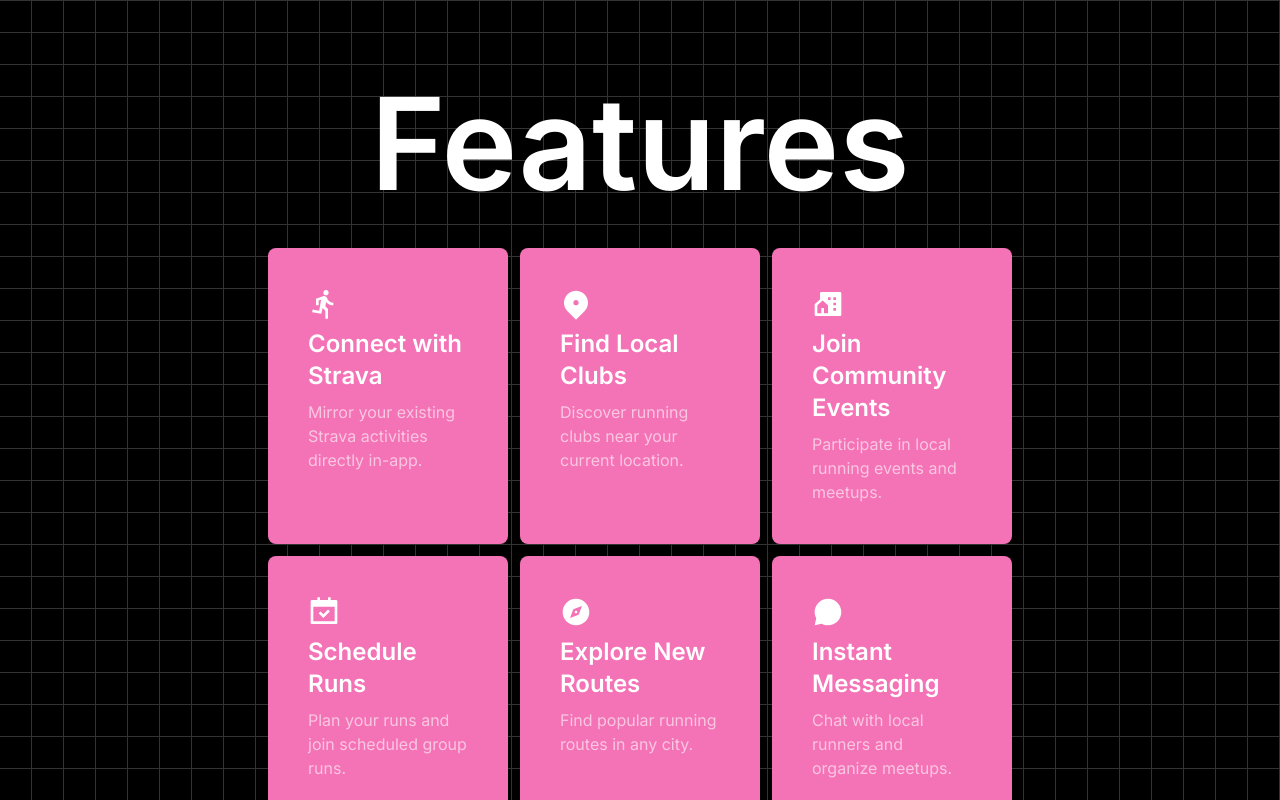
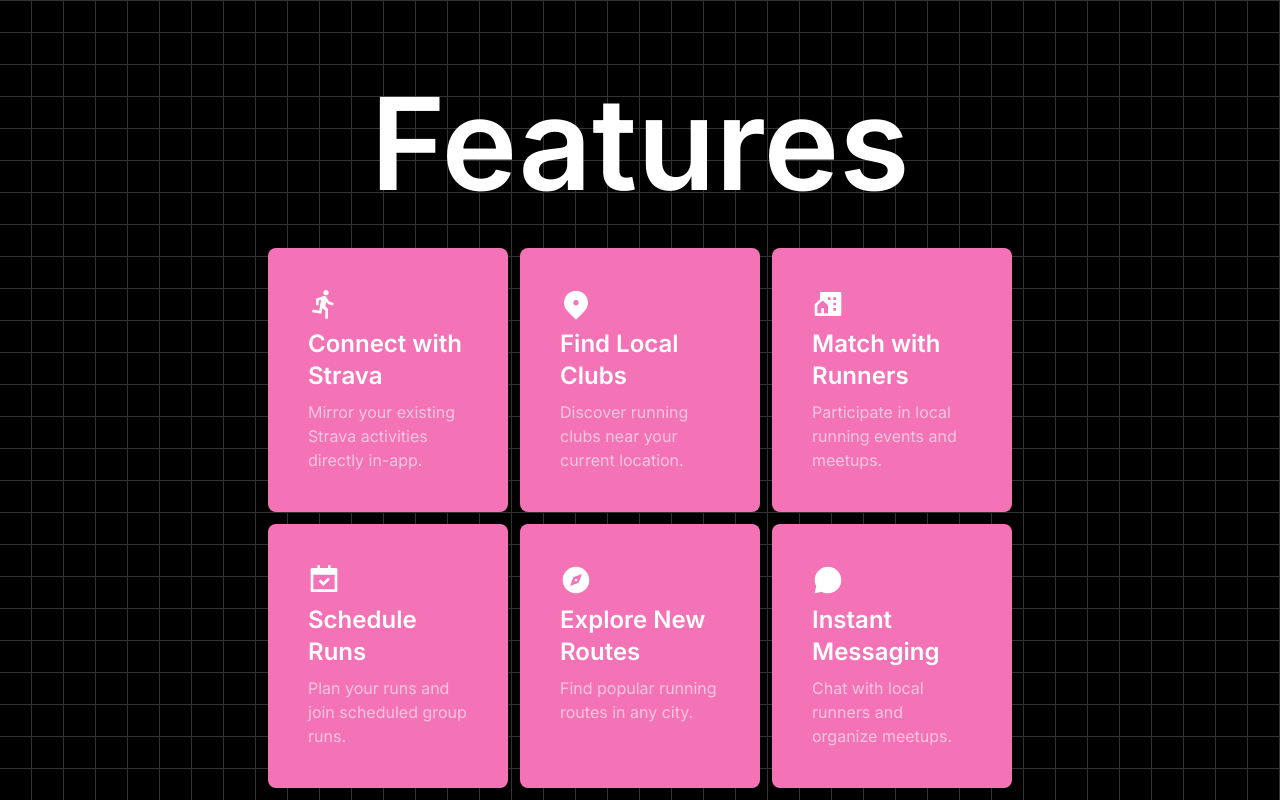
Before and after one commit to olegv101/postRunClaritySite, a Next.js app: page /features in a window 1280 px wide. Shown: the top 800 px of the page. Built offline with nearby package versions, Linux system fonts and the light colour scheme.

Commit message:
change stuff

```diff
--- a/src/app/features/page.tsx
+++ b/src/app/features/page.tsx
@@ -15,7 +15,7 @@ export default function Features() {
             icon: <RiMapPin2Fill size={32}/>,
         },
         {
-            title: "Join Community Events",
+            title: "Match with Runners",
             description: "Participate in local running events and meetups.",
             icon: <RiCommunityFill size={32}/>,
         },
```
